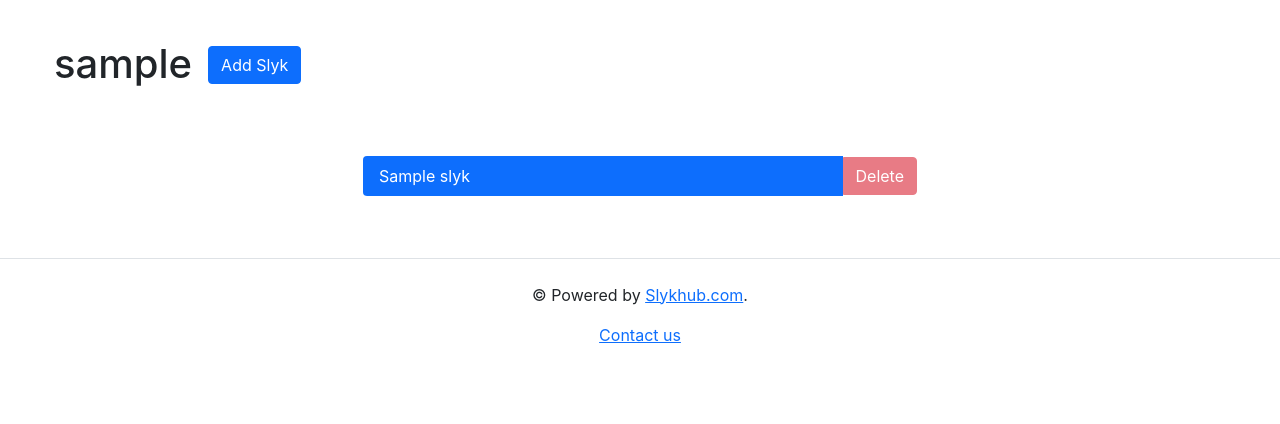
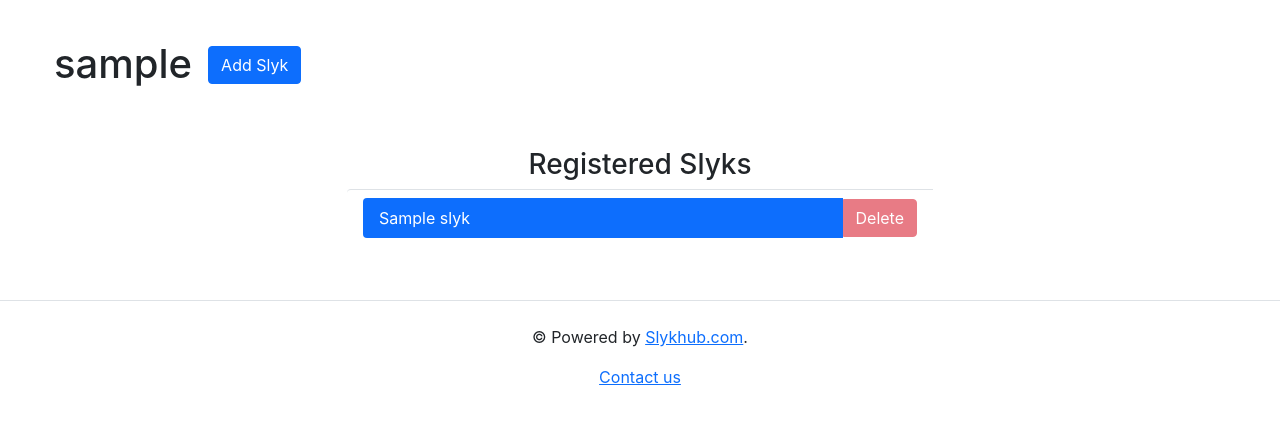
Before and after one commit to abeldarrain/slykhub, a Flask app: page /auth/owner in a window 1280 px wide. Shown: the part 60-484 px from the top of the page. Run offline with Flask 3, Linux system fonts and the light colour scheme; the visitor is signed in with stand-in values (Sample User, id 1); tables that the repository leaves empty hold one stand-in row (values such as "Sample post"); some libraries are stand-ins or nearby versions.

Commit message:
Styling, minor adjustments

```diff
--- a/slykhub/static/css/owner.css
+++ b/slykhub/static/css/owner.css
@@ -27,3 +27,9 @@ div.slyk-del-btn-container{
     width: auto;
     align-items: center;
 }
+
+li.list-group-item{
+    border-top: 1px solid !important;
+    border-color:  rgb(222, 226, 230)!important;
+
+}
--- a/slykhub/static/js/index.js
+++ b/slykhub/static/js/index.js
@@ -9,7 +9,7 @@ $.fn.isInViewport = function() {
 };
 
 $(window).on('scroll', function() {
-    $('.col-md-4').each(function() {
+    $('.col-md-3').each(function() {
       if ($(this).isInViewport()) {
         $(this).addClass('animated');
       }
--- a/slykhub/templates/auth/owner.html
+++ b/slykhub/templates/auth/owner.html
@@ -52,7 +52,9 @@
 
 
   <div class="d-flex flex-column align-items-center mt-5">
-<div class="col-md-6">
+<div class="col-md-12 align-items-center d-flex flex-column">
+  <h3 class="mb-2">Registered Slyks</h3>
+  <div class="col-md-6">
 <ul class="list-group list-group-flush">
 
 {% for slyk in g.user.slyks %}
@@ -119,4 +121,5 @@
 </ul>
 </div>
 </div>
+</div>
 {% endblock Dcontent %}
--- a/slykhub/templates/help.html
+++ b/slykhub/templates/help.html
@@ -40,7 +40,7 @@
         <div class="container-fluid help-text-wrapper container">
              <h3 class="fw-bold"> User Datatable</h2>
             <div class ="png-container text-center"><img class="mb-4 " src="{{url_for('static', filename='img/Slykhub user datatable example.png')}}" alt=""></div>
-            <p class="fs-5">The user datatable is a special datatable whose rows can be accessed to obtain additional information such as buyed dproducts, completed tasks and orders purchased.<br>
+            <p class="fs-5">The user datatable is a special datatable whose rows can be accessed to obtain additional information such as bought dproducts, completed tasks and orders purchased.<br>
             It also allows the export of all the table data to a csv file.</p>
         </div>
         <div class="container-fluid help-text-wrapper container">
```
